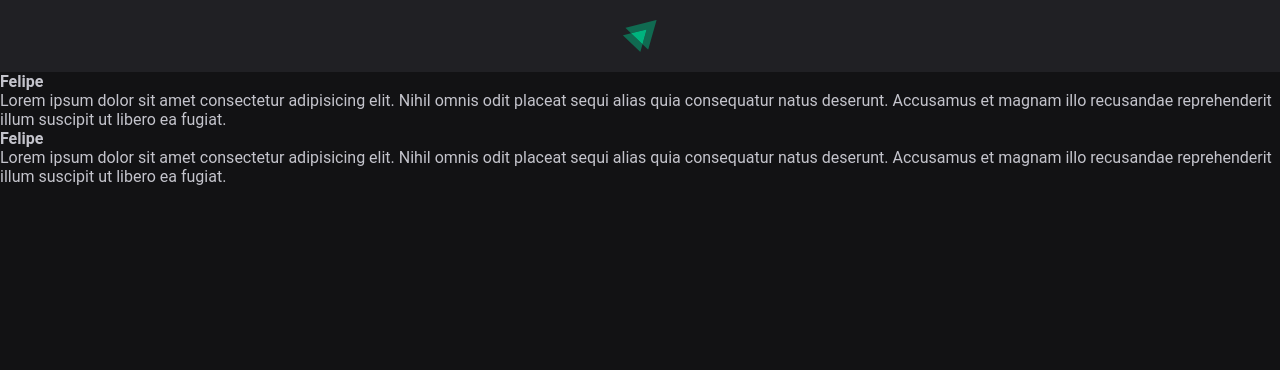
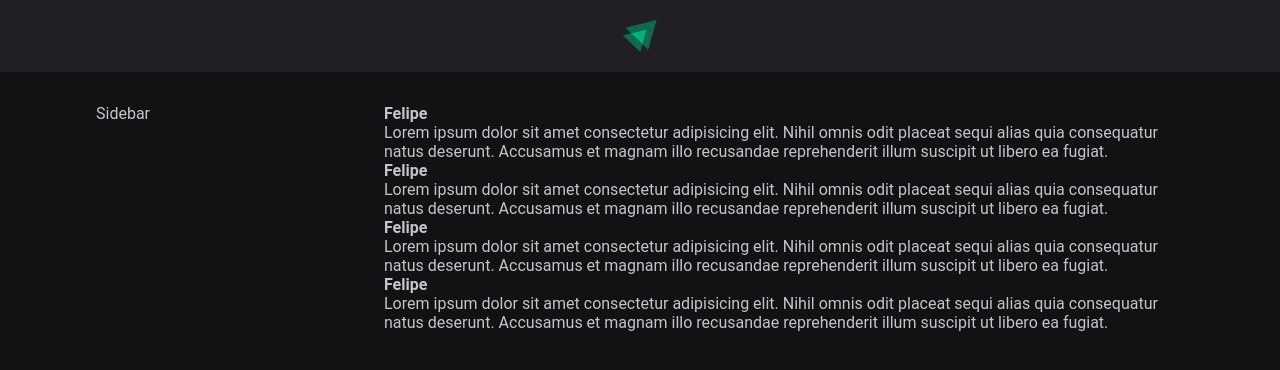
Before and after one commit to felipedev01/Ignite-Feed-Remake, a React app: page / in a window 1280 px wide. Shown: the top 370 px of the page. Built offline with nearby package versions, Linux system fonts and the light colour scheme; the HTML template or start-up script is replaced by a standard one.

Commit message:
Wrapper criado

```diff
--- a/src/App.jsx
+++ b/src/App.jsx
@@ -2,18 +2,40 @@ import { useState } from 'react'
 import { Header } from './Components/Header'
 import { Post } from './Components/Post'
 import './global.css'
+import styles from '../src/App.module.css'
 
 export function App() {
 
 
   return (
     <div>
-      <Header/>
-       <Post author="Felipe" content="Lorem ipsum dolor sit amet consectetur adipisicing elit. Nihil omnis odit placeat sequi alias quia consequatur natus deserunt. Accusamus et magnam illo recusandae reprehenderit illum suscipit ut libero ea fugiat.
-"/>
-<Post author="Felipe" content="Lorem ipsum dolor sit amet consectetur adipisicing elit. Nihil omnis odit placeat sequi alias quia consequatur natus deserunt. Accusamus et magnam illo recusandae reprehenderit illum suscipit ut libero ea fugiat.
-"/>
+    <Header/>
+
+    <div className={styles.Wrapper}>
+
+        <aside>
+          Sidebar
+        </aside>
+        <main>
+        <Post author="Felipe"
+        content="Lorem ipsum dolor sit amet consectetur adipisicing elit. Nihil omnis odit placeat sequi alias quia consequatur natus deserunt. Accusamus et magnam illo recusandae reprehenderit illum suscipit ut libero ea fugiat.
+        "/>
+        <Post author="Felipe"
+        content="Lorem ipsum dolor sit amet consectetur adipisicing elit. Nihil omnis odit placeat sequi alias quia consequatur natus deserunt. Accusamus et magnam illo recusandae reprehenderit illum suscipit ut libero ea fugiat.
+      "/>
+      <Post author="Felipe"
+        content="Lorem ipsum dolor sit amet consectetur adipisicing elit. Nihil omnis odit placeat sequi alias quia consequatur natus deserunt. Accusamus et magnam illo recusandae reprehenderit illum suscipit ut libero ea fugiat.
+      "/>
+
+         <Post author="Felipe"
+        content="Lorem ipsum dolor sit amet consectetur adipisicing elit. Nihil omnis odit placeat sequi alias quia consequatur natus deserunt. Accusamus et magnam illo recusandae reprehenderit illum suscipit ut libero ea fugiat.
+        "/>
+
+        </main>
+
     </div>
+    </div>
+
 
 
   )
--- /dev/null
+++ b/src/App.module.css
@@ -0,0 +1,9 @@
+.Wrapper{
+    max-width:70rem;
+    margin:2rem auto;
+    padding:0 1rem;
+    display:grid;
+    grid-template-columns:256px 1fr;
+    gap:2rem;
+    align-items:flex-start;
+}
```
